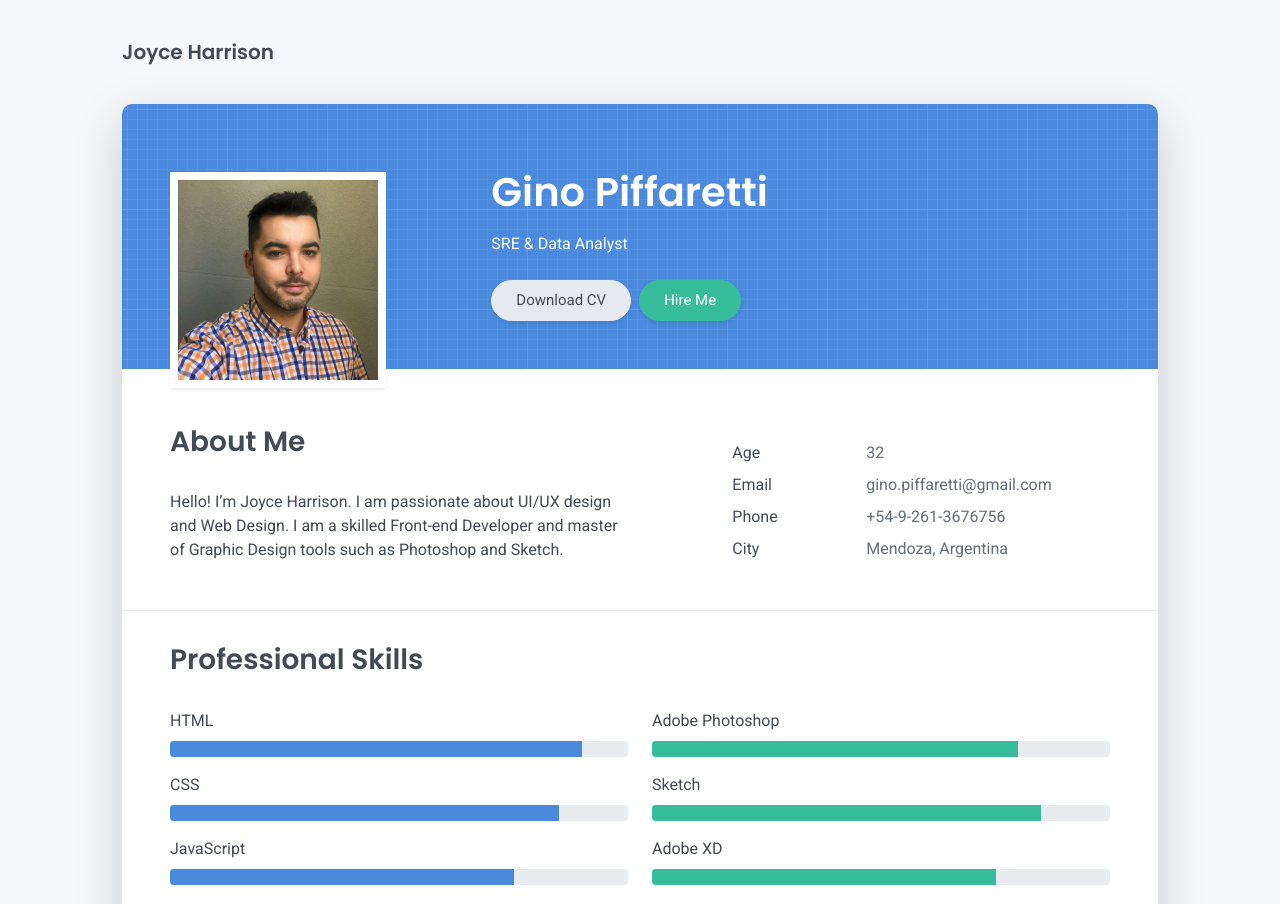
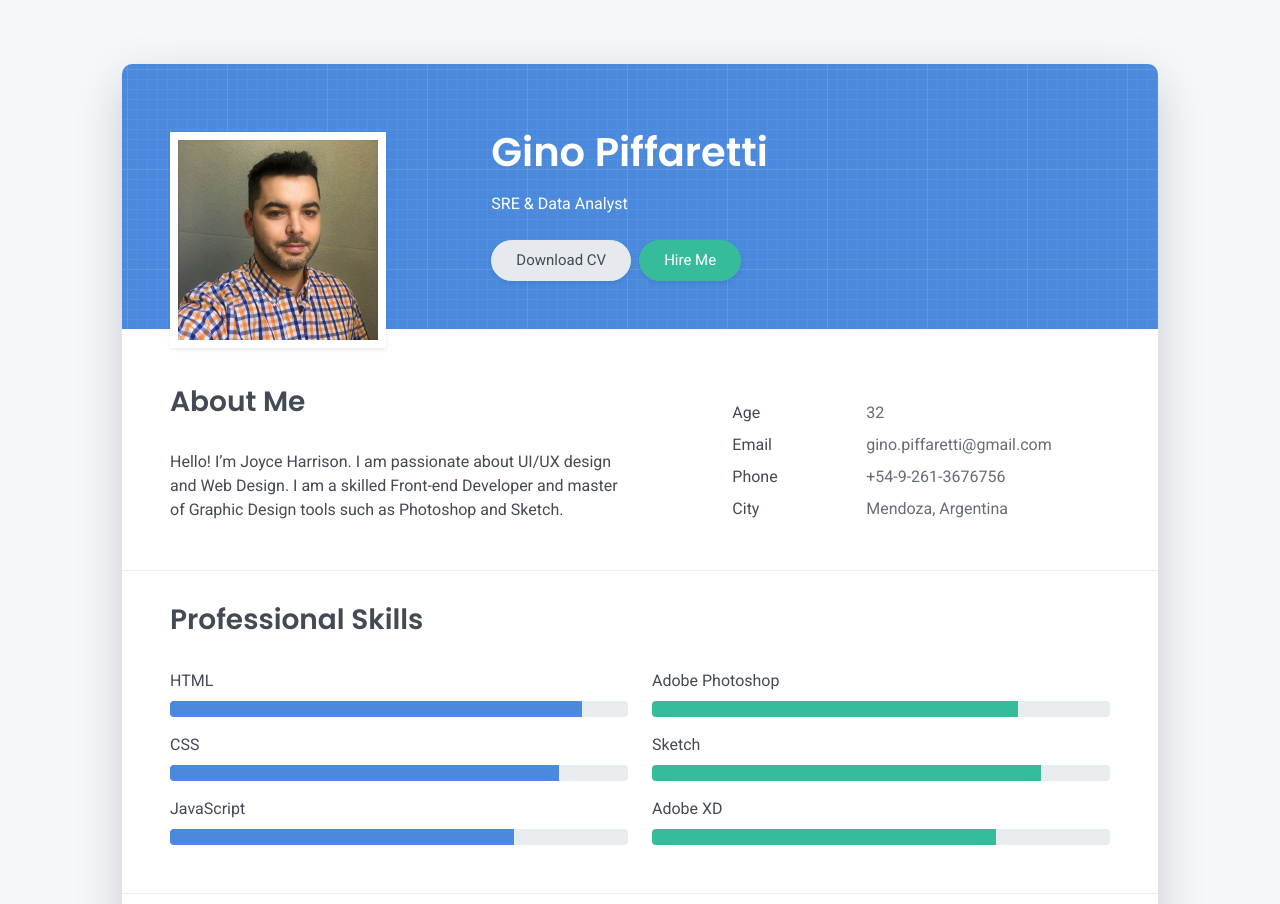
Before and after one commit to ginop90/my-resume, a plain HTML site: page index.html in a window 1280 px wide. Shown: the top 904 px of the page. Drawn offline with Linux system fonts and the light colour scheme.

Commit message:
Update index.html

```diff
--- a/index.html
+++ b/index.html
@@ -28,7 +28,7 @@
     <header class="d-print-none">
       <div class="container text-center text-lg-left">
         <div class="py-3 clearfix">
-          <h1 class="site-title mb-0">Joyce Harrison</h1>
+
           <div class="site-nav">
           </div>
         </div>
```
